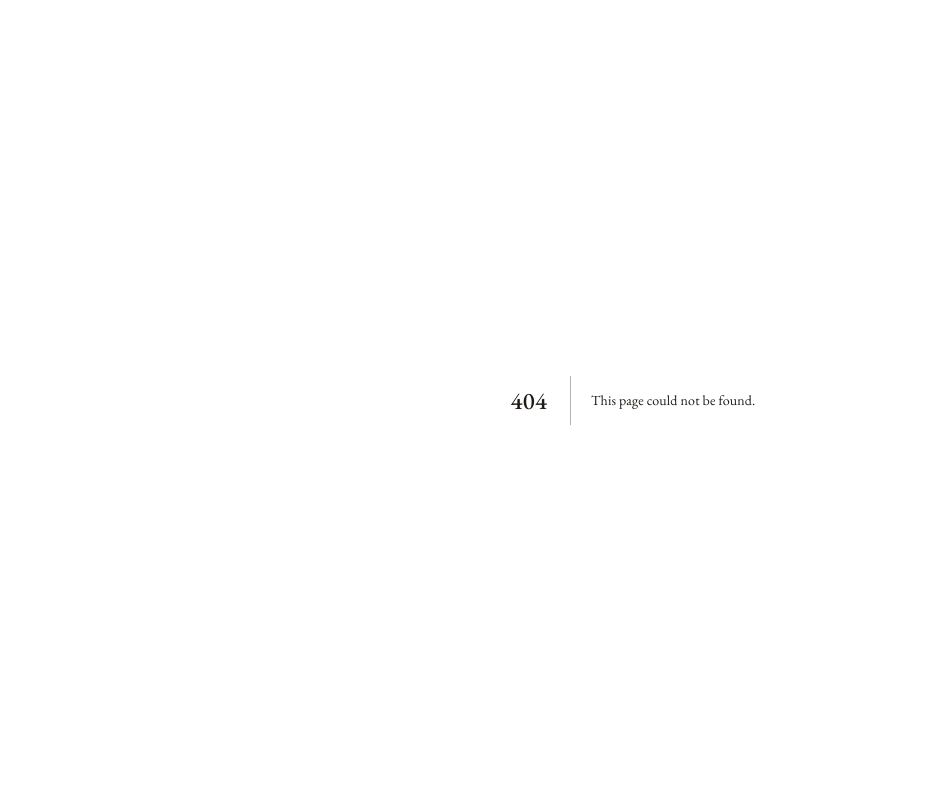
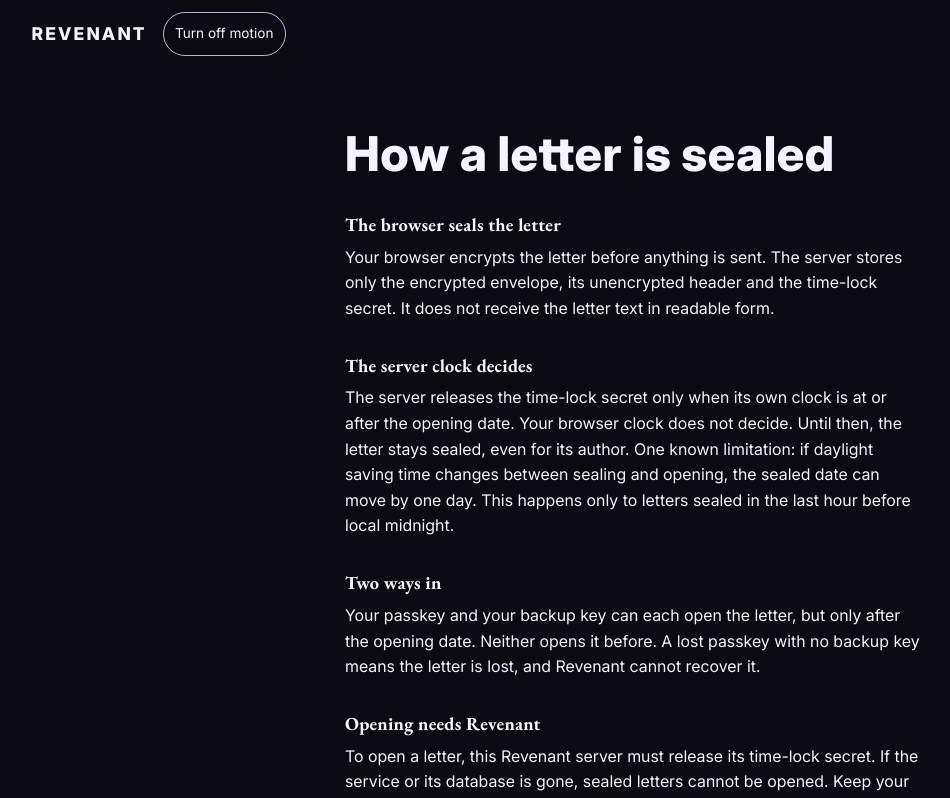
Before and after one commit to devclef/Revenant, a Next.js app: page /how-it-is-sealed in a window 1280 px wide. Before the commit this address had no page. Shown: the top 798 px of the page, without its empty margins (7-957 px from the left). Built offline with nearby package versions, Linux system fonts and the light colour scheme.

Commit message:
[frontend-dev] How_Page at /how-it-is-sealed with copy and tests (#198)

```diff
--- /dev/null
+++ b/src/app/how-it-is-sealed/page.module.css
@@ -0,0 +1,55 @@
+/*
+ * How_Page layout (/how-it-is-sealed). It sits on the plain Scene: the near-black
+ * --bg with --text for headings and body. Text is set here, on the page, so no
+ * colour is inherited from the shell. Both colours clear WCAG 2.2 AA on --bg.
+ *
+ * The column is capped at 40rem and uses border-box sizing, so nothing scrolls
+ * sideways at 360 px. Long words wrap.
+ */
+
+.page {
+  --text-on-desk: var(--text);
+
+  display: flex;
+  flex-direction: column;
+  gap: clamp(1.25rem, 3vw, 2rem);
+  width: 100%;
+  max-width: 40rem;
+  margin-inline: auto;
+  padding: clamp(1.25rem, 4vw, 3rem) clamp(1rem, 4vw, 2rem);
+  box-sizing: border-box;
+  min-width: 0;
+  overflow-wrap: anywhere;
+  color: var(--text-on-desk);
+  font-family: var(--font-sans);
+}
+
+.heading {
+  margin: 0;
+  font-family: var(--font-sans);
+  font-size: clamp(2rem, 6vw, 3rem);
+  font-weight: 800;
+  line-height: 1.1;
+  color: var(--text-on-desk);
+}
+
+.section {
+  display: flex;
+  flex-direction: column;
+  gap: 0.5rem;
+}
+
+.subheading {
+  margin: 0;
+  font-size: 1.15rem;
+  font-weight: 700;
+  line-height: 1.3;
+  color: var(--text-on-desk);
+}
+
+.body {
+  margin: 0;
+  font-size: 1rem;
+  line-height: 1.6;
+  color: var(--text-on-desk);
+}
--- /dev/null
+++ b/src/app/how-it-is-sealed/page.tsx
@@ -0,0 +1,29 @@
+// Feature: 08-judge-polish (R18)
+//
+// The How_Page at /how-it-is-sealed. A server component on the plain Scene
+// shell (design.md "Pages and the Top_Bar"): the Top_Bar with the wordmark link
+// to /, and no Demo chip, backdrop or controls. The footer comes from layout.tsx.
+//
+// It imports nothing from src/lib/crypto, src/lib/cards or src/lib/ics (R18.7).
+// Its text is in src/components/how/copy.ts.
+
+import { SceneShell } from "@/components/ceremony/scene/SceneShell";
+import { HOW_COPY } from "@/components/how/copy";
+
+import styles from "./page.module.css";
+
+export default function HowItIsSealedPage() {
+  return (
+    <SceneShell variant="plain" demo={false}>
+      <div className={styles.page}>
+        <h1 className={styles.heading}>{HOW_COPY.heading}</h1>
+        {HOW_COPY.sections.map((section) => (
+          <section className={styles.section} key={section.id}>
+            <h2 className={styles.subheading}>{section.title}</h2>
+            <p className={styles.body}>{section.body}</p>
+          </section>
+        ))}
+      </div>
+    </SceneShell>
+  );
+}
--- /dev/null
+++ b/src/components/how/copy.ts
@@ -0,0 +1,57 @@
+// Feature: 08-judge-polish (R18)
+//
+// User-facing strings for the How_Page at /how-it-is-sealed (design.md "How_Page",
+// R18). Tone (tone.md) and neutrality (neutrality.md) apply. No exclamation marks.
+// Each statement is tied to the code named in the design's table, for the R19
+// audit.
+//
+// Plain readonly constants only. No JSX lives here.
+
+export type HowSection = {
+  /** Stable key for React lists and tests. */
+  readonly id: string;
+  /** The section heading (h2). */
+  readonly title: string;
+  /** One short paragraph. */
+  readonly body: string;
+};
+
+export const HOW_COPY = {
+  /** The one h1 on the page. */
+  heading: "How a letter is sealed",
+
+  sections: [
+    {
+      id: "browser-seals",
+      title: "The browser seals the letter",
+      body: "Your browser encrypts the letter before anything is sent. The server stores only the encrypted envelope, its unencrypted header and the time-lock secret. It does not receive the letter text in readable form.",
+    },
+    {
+      id: "server-clock",
+      title: "The server clock decides",
+      body: "The server releases the time-lock secret only when its own clock is at or after the opening date. Your browser clock does not decide. Until then, the letter stays sealed, even for its author. One known limitation: if daylight saving time changes between sealing and opening, the sealed date can move by one day. This happens only to letters sealed in the last hour before local midnight.",
+    },
+    {
+      id: "two-ways-in",
+      title: "Two ways in",
+      body: "Your passkey and your backup key can each open the letter, but only after the opening date. Neither opens it before. A lost passkey with no backup key means the letter is lost, and Revenant cannot recover it.",
+    },
+    {
+      id: "needs-revenant",
+      title: "Opening needs Revenant",
+      body: "To open a letter, this Revenant server must release its time-lock secret. If the service or its database is gone, sealed letters cannot be opened. Keep your letter card and any backup key card, because they are how you find the letter again.",
+    },
+    {
+      id: "fingerprint",
+      title: "The Fingerprint",
+      body: "The Fingerprint is a short code made from the sealed envelope. It is printed on your letter card and shown again when you open the letter. If all 16 groups match, the envelope has not changed since it was sealed.",
+    },
+    {
+      id: "test-letters",
+      title: "Test letters",
+      body: "Letters sealed on revenant.devclef.se count as test letters. If Revenant moves to another domain, those letters can be opened only on revenant.devclef.se or with their backup key, because passkeys are tied to the domain they were made on.",
+    },
+  ] as const satisfies readonly HowSection[],
+} as const;
+
+export type HowCopy = typeof HOW_COPY;
```
Also changed, not shown: 1 other file (tests, documents, lock files or other folders).
